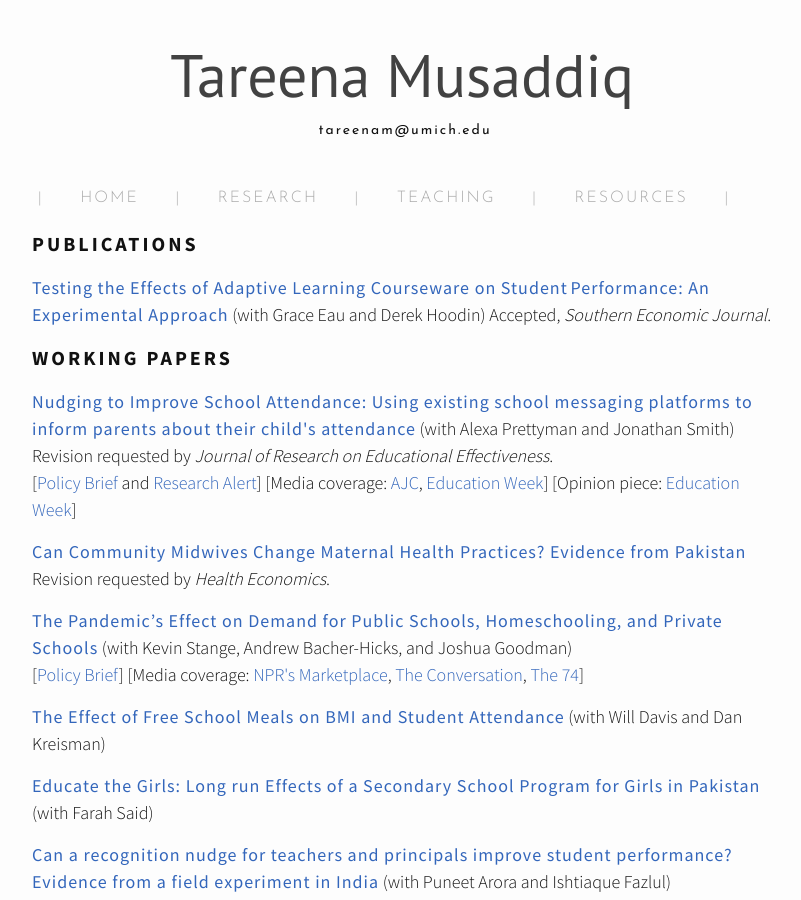
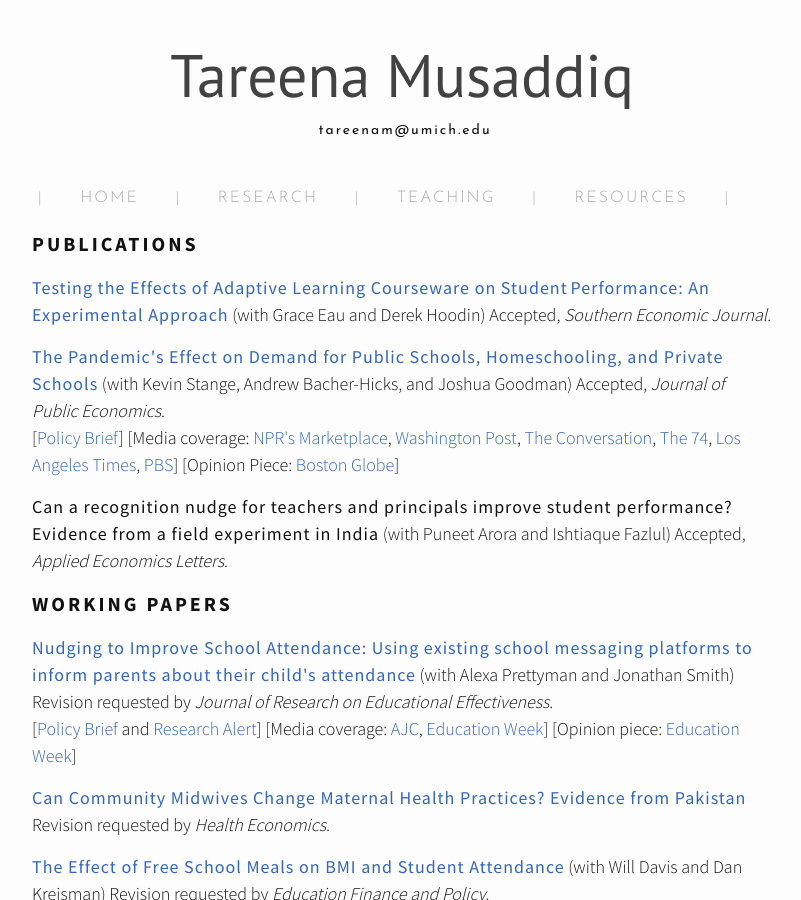
Before and after one commit to tareena/tareena.github.io, a Jekyll site: the page built from 2-research.md, in a window 1280 px wide and 900 px high. Shown: the whole window, without its empty margins (238-1039 px from the left). Built offline with Jekyll 4.4.1, drawn with Linux system fonts in a browser that asks for light colours; nearby versions of some CDN libraries.

Commit message:
Update accepted papers

```diff
--- a/2-research.md
+++ b/2-research.md
@@ -12,6 +12,21 @@ permalink: /research/
     <span style="letter-spacing: 1px !important;font-weight: 400"><a href="/files/adaptive-learning-SEJ.pdf">Testing the Effects of Adaptive Learning Courseware on Student Performance: An Experimental Approach</a></span> (with Grace Eau and Derek Hoodin) Accepted, <i>Southern Economic Journal</i>.
   </div>
   </p>
+
+  <p> <div class="manual-content">
+  <span style="letter-spacing: 1px !important;font-weight: 400"><a href="https://www.nber.org/papers/w29262">The Pandemic's Effect on Demand for Public Schools, Homeschooling, and Private Schools</a></span> (with Kevin Stange, Andrew Bacher-Hicks, and Joshua Goodman) Accepted, <i>Journal of Public Economics</i>.
+  <br>
+  [<a href="/files/pandemic-effect-policy-brief.pdf">Policy Brief</a>]
+  [Media coverage: <a href="https://www.marketplace.org/2021/09/23/public-schools-see-fewer-enrolled-kindergartners-whered-they-go/amp/">NPR's Marketplace</a>, <a href="https://www.washingtonpost.com/education/2022/01/30/public-education-crisis-enrollment-violence/">Washington Post</a>, <a href="https://theconversation.com/4-trends-in-public-school-enrollment-due-to-covid-19-168911">The Conversation</a>, <a href="https://www.the74million.org/article/the-week-in-covid-education-policy-many-parents-dont-plan-on-vaccinating-young-kids-schools-without-mask-policies-three-times-more-likely-to-see-outbreaks-more/">The 74</a>, <a href="https://www.latimes.com/world-nation/story/2022-04-18/homeschooling-surge-continues-despite-schools-reopening">Los Angeles Times</a>, <a href="https://www.pbs.org/newshour/education/as-u-s-schools-reopen-many-families-continue-to-opt-for-homeschooling">PBS</a>]
+  [Opinion Piece: <a href="/files/BostonGlobe-2021-10-11.jpeg">Boston Globe</a>]
+  </div>
+  </p>
+
+  <p> <div class="manual-content">
+  <span style="letter-spacing: 1px !important;font-weight: 400">Can a recognition nudge for teachers and principals improve student performance? Evidence from a field experiment in India</span> (with Puneet Arora and Ishtiaque Fazlul) Accepted, <i>Applied Economics Letters</i>.
+  </div>
+  </p>
+
 
 
 
@@ -33,26 +48,12 @@ permalink: /research/
   </p>
 
   <p> <div class="manual-content">
-  <span style="letter-spacing: 1px !important;font-weight: 400"><a href="/files/pandemic-effect-paper.pdf">The Pandemic’s Effect on Demand for Public Schools, Homeschooling, and Private Schools</a></span> (with Kevin Stange, Andrew Bacher-Hicks, and Joshua Goodman)
-  <br>
-  [<a href="/files/pandemic-effect-policy-brief.pdf">Policy Brief</a>]
-  [Media coverage: <a href="https://www.marketplace.org/2021/09/23/public-schools-see-fewer-enrolled-kindergartners-whered-they-go/amp/">NPR's Marketplace</a>,  <a href="https://theconversation.com/4-trends-in-public-school-enrollment-due-to-covid-19-168911">The Conversation</a>,
- <a href="https://www.the74million.org/article/the-week-in-covid-education-policy-many-parents-dont-plan-on-vaccinating-young-kids-schools-without-mask-policies-three-times-more-likely-to-see-outbreaks-more/">The 74</a>]
-  </div>
-  </p>
-
-  <p> <div class="manual-content">
-  <span style="letter-spacing: 1px !important;font-weight: 400"><a href="https://gpl.gsu.edu/publications/school-meal-provision/">The Effect of Free School Meals on BMI and Student Attendance</a></span> (with Will Davis and Dan Kreisman)
+  <span style="letter-spacing: 1px !important;font-weight: 400"><a href="https://gpl.gsu.edu/publications/school-meal-provision/">The Effect of Free School Meals on BMI and Student Attendance</a></span> (with Will Davis and Dan Kreisman) Revision requested by <i>Education Finance and Policy</i>.
   </div>
   </p>
 
   <p> <div class="manual-content">
   <span style="letter-spacing: 1px !important;font-weight: 400"><a href="/files/educate-girls-PK.pdf">Educate the Girls: Long run Effects of a Secondary School Program for Girls in Pakistan</a></span> (with Farah Said)
-  </div>
-  </p>
-
-  <p> <div class="manual-content">
-  <span style="letter-spacing: 1px !important;font-weight: 400"><a href="/files/teacher-incentive-India.pdf">Can a recognition nudge for teachers and principals improve student performance? Evidence from a field experiment in India</a></span> (with Puneet Arora and Ishtiaque Fazlul)
   </div>
   </p>
 
```
